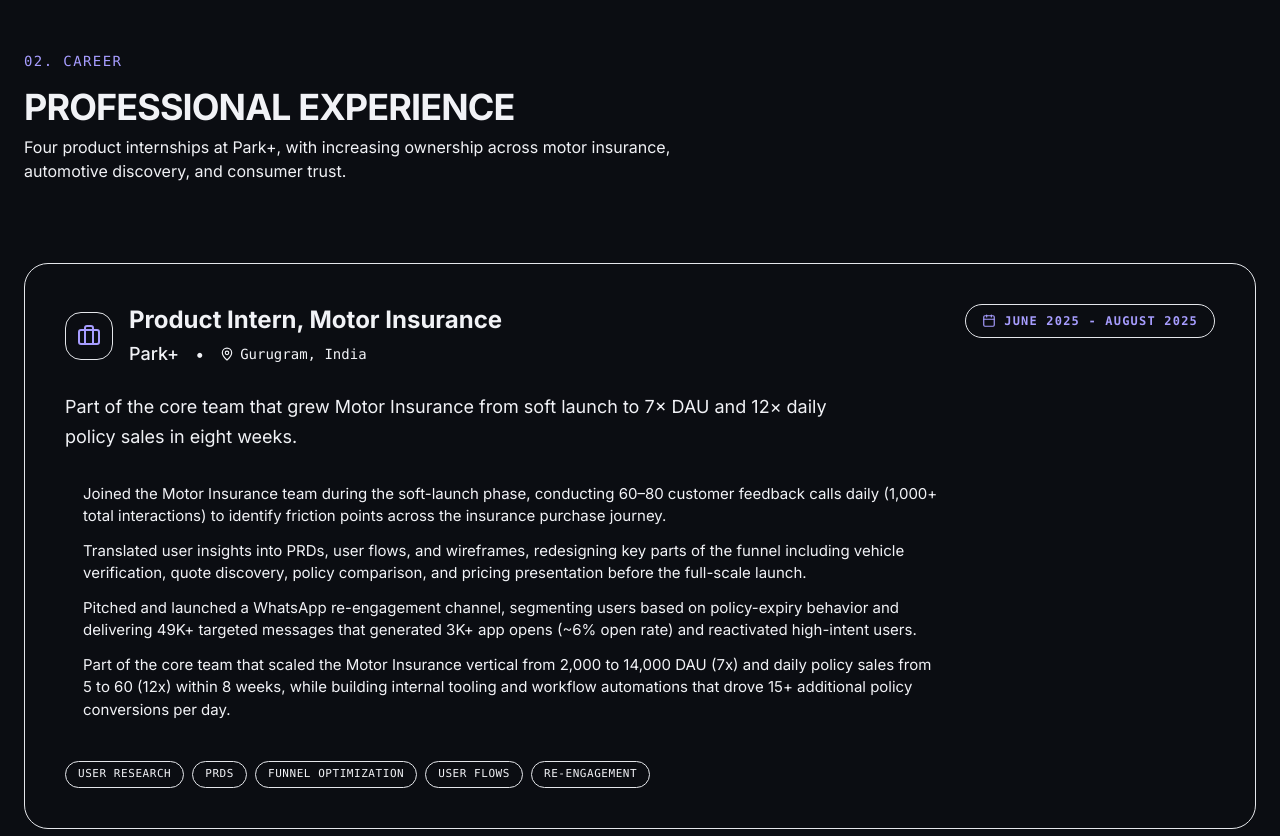
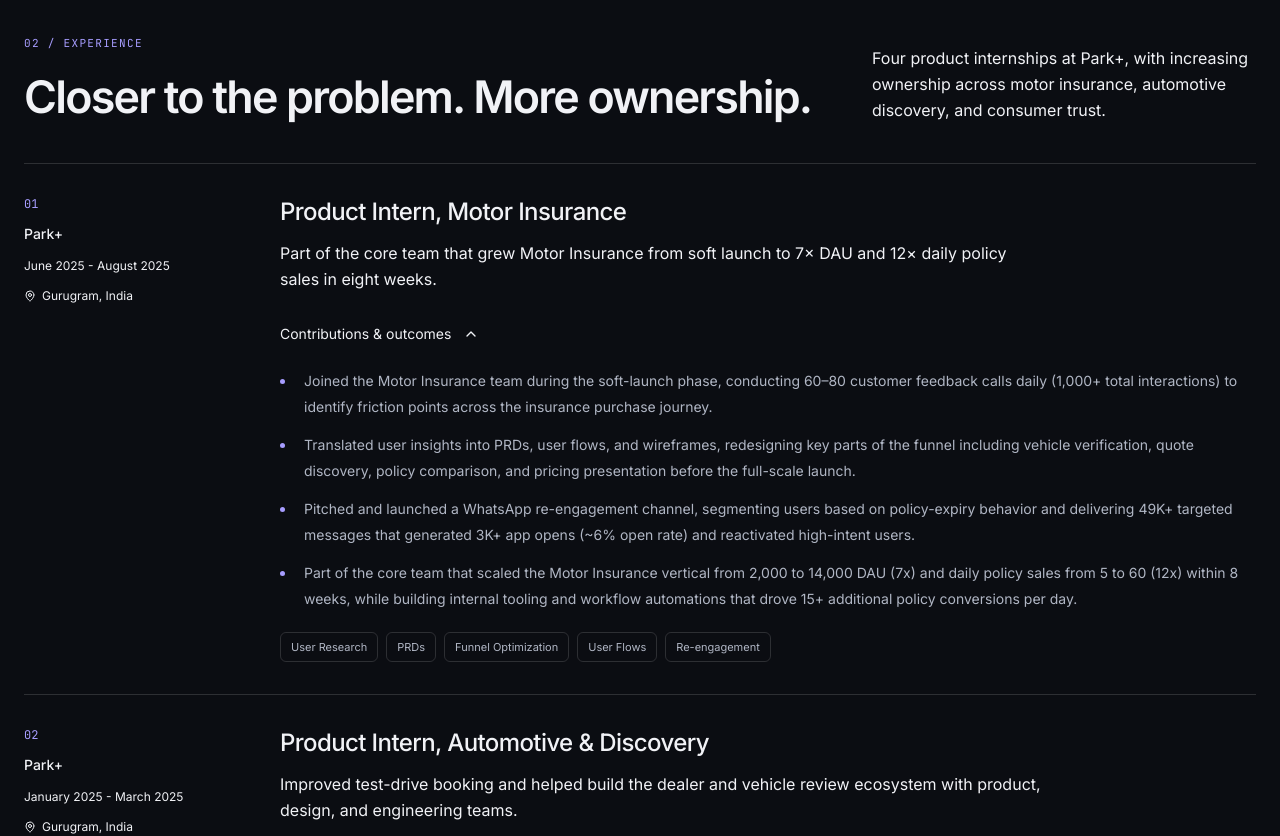
Before and after one commit to solmyst/last_of_us, a Next.js app: page / in a window 1280 px wide. Shown: the part 2400-3236 px from the top of the page. Built offline with nearby package versions, Linux system fonts and the light colour scheme.

Commit message:
feat: align experience and toolkit with portfolio direction

```diff
--- a/app/globals.css
+++ b/app/globals.css
@@ -217,3 +217,24 @@
   html.scroll-smooth { scroll-behavior: auto; }
   *, *::before, *::after { animation-duration: .01ms !important; animation-iteration-count: 1 !important; transition-duration: .01ms !important; }
 }
+
+/* Shared editorial rhythm for the full portfolio. */
+.portfolio-section { max-width: 80rem; margin: 0 auto; padding: 5rem 1.5rem; }
+.section-divider { height: 1px; max-width: 77rem; margin: 0 auto; background: var(--border-default); }
+.index-label { font: .75rem var(--font-jetbrains-mono), monospace; color: var(--accent); }
+.experience-entry { display: grid; grid-template-columns: 13rem minmax(0, 1fr); gap: 3rem; padding: 2rem 0; border-top: 1px solid var(--border-default); }
+.experience-meta { display: flex; flex-direction: column; align-items: flex-start; gap: .75rem; }
+.achievement-list { padding-left: 1rem; list-style-type: disc; color: var(--text-secondary); font-size: .875rem; line-height: 1.85; }
+.achievement-list li { padding-left: .5rem; margin-top: .75rem; }
+.achievement-list li::marker { color: var(--accent); }
+.tag-list { display: flex; flex-wrap: wrap; gap: .5rem; }
+.tag-list li { font-size: .6875rem; line-height: 1.5; padding: .375rem .625rem; border: 1px solid var(--border-default); color: var(--text-secondary); border-radius: .375rem; }
+.toolkit-grid { display: grid; grid-template-columns: repeat(2, minmax(0, 1fr)); column-gap: 3rem; }
+.toolkit-group { padding: 1.5rem 0; border-top: 1px solid var(--border-default); }
+@media (max-width: 767px) {
+  .portfolio-section { padding-top: 3.5rem; padding-bottom: 3.5rem; }
+  .experience-entry { grid-template-columns: 1fr; gap: 1.5rem; }
+  .experience-meta { flex-direction: row; flex-wrap: wrap; gap: .625rem 1rem; align-items: center; }
+  .experience-meta p:nth-of-type(2) { flex-basis: 100%; }
+  .toolkit-grid { grid-template-columns: 1fr; }
+}
--- a/components/experience.tsx
+++ b/components/experience.tsx
@@ -1,91 +1,63 @@
-"use client";
-
-import { motion } from "framer-motion";
+import { ChevronDown, MapPin } from "lucide-react";
 import { experiences, experienceIntro } from "@/lib/data";
-import { MapPin, Calendar, Briefcase } from "lucide-react";
+import SectionHeading from "@/components/section-heading";
 
 export default function Experience() {
   return (
-    <section id="experience" className="py-24 max-w-7xl mx-auto px-6">
-      <motion.div
-        className="mb-16 md:mb-20"
-        initial={{ opacity: 0, y: 20 }}
-        whileInView={{ opacity: 1, y: 0 }}
-        viewport={{ once: true }}
+    <section id="experience" className="portfolio-section">
+      <SectionHeading
+        eyebrow="02 / Experience"
+        title="Closer to the problem. More ownership."
       >
-        <div className="flex items-center gap-4 mb-4 relative">
-          <span className="font-mono text-sm tracking-widest text-accent uppercase">02. CAREER</span>
-          <div className="h-[1px] w-24 bg-border-subtle" />
-        </div>
-        <h2 className="text-2xl md:text-4xl font-bold text-text-primary uppercase tracking-tight">Professional Experience</h2>
-        <p className="text-text-secondary mt-2 max-w-2xl">
-          {experienceIntro}
-        </p>
-      </motion.div>
-
-      <div className="grid grid-cols-1 gap-8">
-        {experiences.map((exp, i) => (
-          <motion.div
-            key={exp.id}
-            initial={{ opacity: 0, y: 20 }}
-            whileInView={{ opacity: 1, y: 0 }}
-            viewport={{ once: true }}
-            transition={{ delay: i * 0.1 }}
-            className="relative group bg-bg-surface/40 border border-border-subtle hover:border-accent/30 rounded-3xl p-8 md:p-10 transition-all duration-300"
-          >
-            <div className="absolute inset-0 bg-gradient-to-br from-accent/5 to-transparent opacity-0 group-hover:opacity-100 transition-opacity rounded-3xl pointer-events-none" />
-
-            <div className="flex flex-col xl:flex-row xl:items-start justify-between gap-6 relative z-10">
-              <div className="flex flex-col gap-4 min-w-0">
-                <div className="flex items-center gap-4">
-                  <div className="w-12 h-12 shrink-0 rounded-2xl bg-bg-elevated border border-border-subtle flex items-center justify-center text-accent">
-                    <Briefcase className="w-6 h-6" />
-                  </div>
-                  <div>
-                    <h3 className="text-xl sm:text-2xl font-bold text-text-primary group-hover:text-accent transition-colors">
-                      {exp.role}
-                    </h3>
-                    <div className="flex flex-wrap items-center gap-x-4 gap-y-2 mt-1">
-                      <span className="text-lg font-medium text-text-secondary">{exp.company}</span>
-                      <span className="text-text-tertiary hidden md:inline">•</span>
-                      <div className="flex items-center gap-1.5 text-text-tertiary font-mono text-sm">
-                        <MapPin className="w-3.5 h-3.5" />
-                        {exp.location}
-                      </div>
-                    </div>
-                  </div>
-                </div>
-
-                <p className="text-text-secondary text-lg leading-relaxed max-w-3xl mt-2">
-                  {exp.description}
-                </p>
-
-                <ul className="space-y-3 mt-4">
-                  {exp.achievements.map((achievement, j) => (
-                    <li key={j} className="flex items-start gap-3 text-text-secondary text-[15px]">
-                      <div className="w-1.5 h-1.5 rounded-full bg-accent mt-2 shrink-0" />
-                      {achievement}
-                    </li>
+        {experienceIntro}
+      </SectionHeading>
+      <div className="experience-list">
+        {experiences.map((experience, index) => (
+          <article key={experience.id} className="experience-entry">
+            <div className="experience-meta">
+              <span className="index-label">0{index + 1}</span>
+              <p className="text-sm text-text-primary font-medium">
+                {experience.company}
+              </p>
+              <p className="text-xs text-text-secondary leading-relaxed">
+                {experience.period}
+              </p>
+              <p className="flex items-center gap-1.5 text-xs text-text-tertiary">
+                <MapPin className="w-3 h-3" aria-hidden="true" />
+                {experience.location}
+              </p>
+            </div>
+            <div className="min-w-0">
+              <h3 className="text-xl md:text-2xl font-medium tracking-tight">
+                {experience.role}
+              </h3>
+              <p className="text-text-secondary leading-relaxed mt-3 max-w-3xl">
+                {experience.description}
+              </p>
+              <details className="experience-details mt-5" open={index === 0}>
+                <summary className="inline-flex items-center gap-3 text-sm cursor-pointer min-h-11">
+                  Contributions & outcomes
+                  <ChevronDown
+                    className="details-chevron w-4 h-4 text-text-tertiary"
+                    aria-hidden="true"
+                  />
+                </summary>
+                <ul className="achievement-list">
+                  {experience.achievements.map((achievement) => (
+                    <li key={achievement}>{achievement}</li>
                   ))}
                 </ul>
-
-                <div className="flex flex-wrap gap-2 mt-6">
-                  {exp.tech.map((t) => (
-                    <span key={t} className="px-3 py-1 rounded-full bg-bg-elevated/80 border border-border-subtle text-[11px] font-mono text-text-primary uppercase tracking-wider group-hover:border-accent/20 transition-colors">
-                      {t}
-                    </span>
-                  ))}
-                </div>
-              </div>
-
-              <div className="flex flex-col xl:items-end shrink-0">
-                <div className="flex items-center gap-2 px-4 py-2 rounded-full bg-bg-elevated/50 border border-border-subtle text-accent font-mono text-xs font-bold uppercase tracking-widest">
-                  <Calendar className="w-3.5 h-3.5" />
-                  {exp.period}
-                </div>
-              </div>
+              </details>
+              <ul
+                className="tag-list mt-5"
+                aria-label={`${experience.role} skills`}
+              >
+                {experience.tech.map((tech) => (
+                  <li key={tech}>{tech}</li>
+                ))}
+              </ul>
             </div>
-          </motion.div>
+          </article>
         ))}
       </div>
     </section>
--- /dev/null
+++ b/components/section-heading.tsx
@@ -0,0 +1,25 @@
+import type { ReactNode } from "react";
+
+export default function SectionHeading({
+  eyebrow,
+  title,
+  children,
+}: {
+  eyebrow: string;
+  title: string;
+  children?: ReactNode;
+}) {
+  return (
+    <div className="section-heading">
+      <div>
+        <p className="eyebrow">{eyebrow}</p>
+        <h2 className="section-title">{title}</h2>
+      </div>
+      {children && (
+        <p className="max-w-sm text-text-secondary leading-relaxed">
+          {children}
+        </p>
+      )}
+    </div>
+  );
+}
```
Also changed, not shown: components/skills.tsx (+28 -92 lines).
